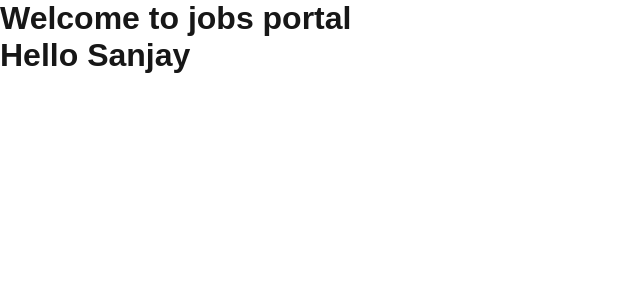
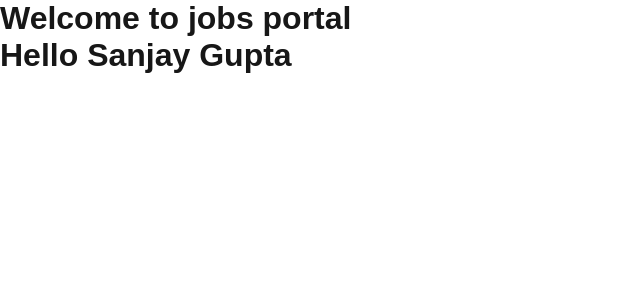
Before and after one commit to sanjaygupta2310/education, a Next.js app: page / in a window 1280 px wide. Shown: the top 300 px of the page, without its empty margins (0-640 px from the left). Built offline with nearby package versions, Linux system fonts and the light colour scheme.

Commit message:
"change my name"

```diff
--- a/src/app/page.js
+++ b/src/app/page.js
@@ -4,7 +4,7 @@ export default function Home() {
     <div >
 
      <h1>Welcome to jobs portal</h1>
-     <h1>Hello Sanjay</h1>
+     <h1>Hello Sanjay Gupta</h1>
     </div>
   );
 }
```
